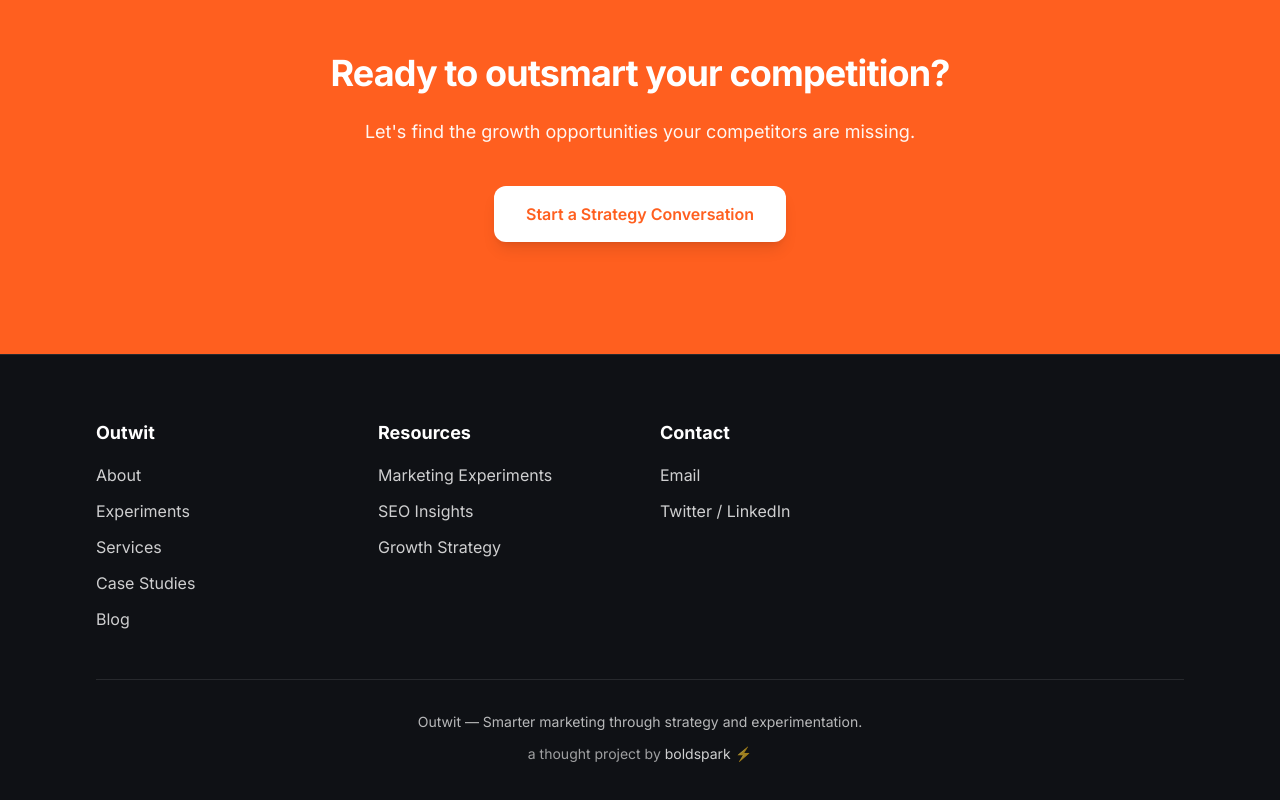
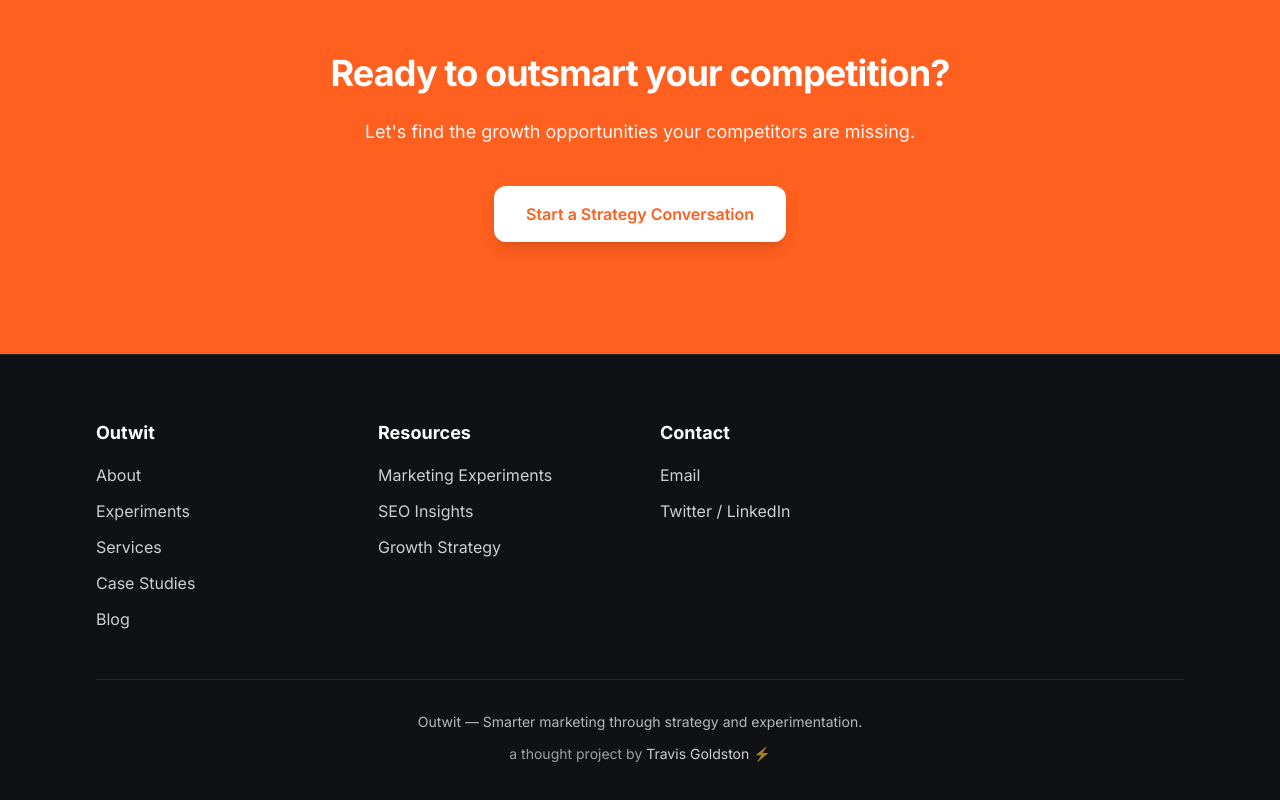
Before and after one commit to travisgoldston/outwit, a Next.js app: page / in a window 1280 px wide. Shown: the part 4316-5116 px from the top of the page. Built offline with nearby package versions, Linux system fonts and the light colour scheme.

Commit message:
Update footer attribution to reflect new author; change link from Boldspark to Travis Goldston.

```diff
--- a/components/Footer.tsx
+++ b/components/Footer.tsx
@@ -72,12 +72,12 @@ export default function Footer() {
           <p className="mt-3 text-sm text-white/60">
             a thought project by{" "}
             <a
-              href="https://boldspark.co"
+              href="https://travisgoldston.com"
               target="_blank"
               rel="noopener noreferrer"
               className="text-white/80 transition-colors hover:text-neon-orange"
             >
-              boldspark
+              Travis Goldston
             </a>{" "}
             ⚡
           </p>
```
